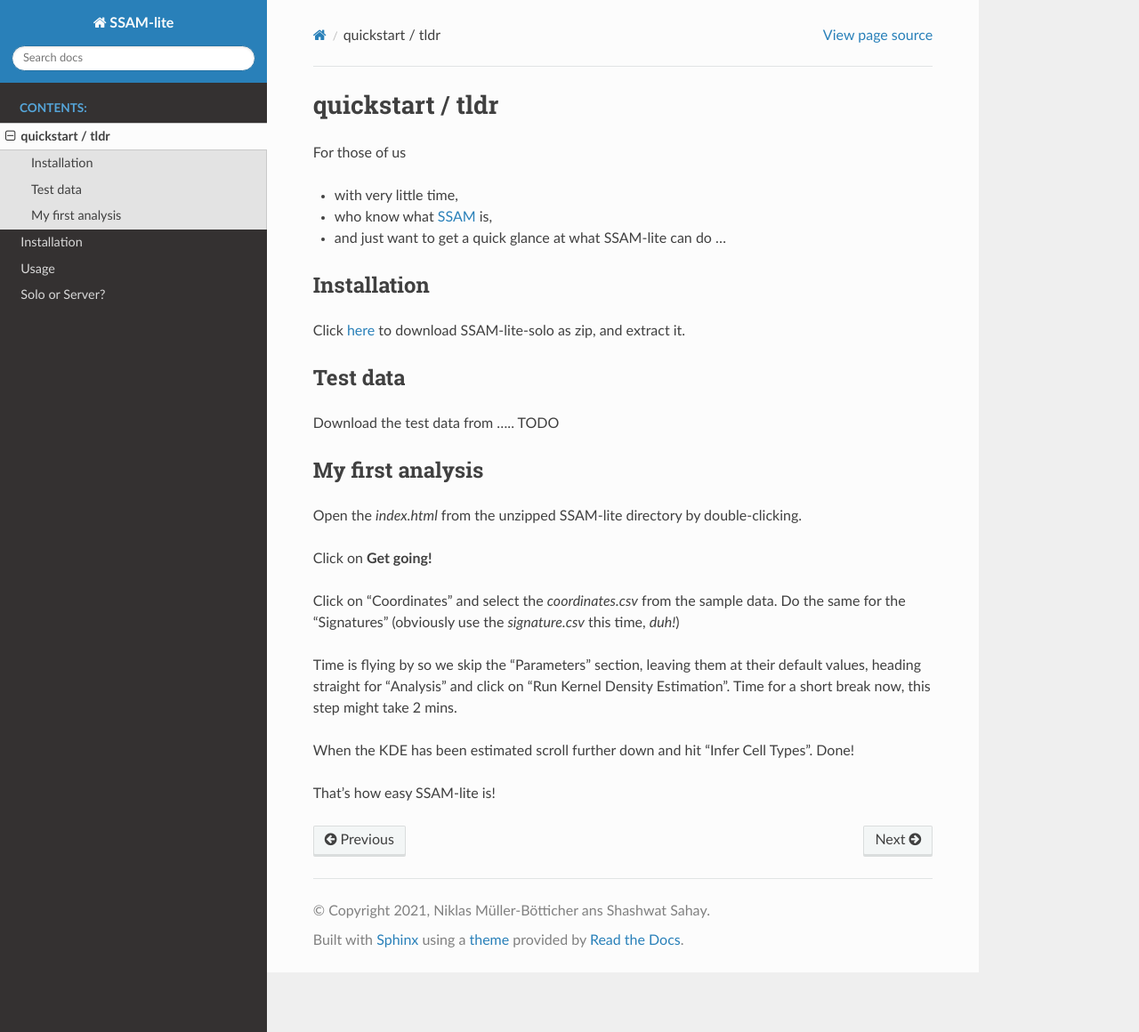
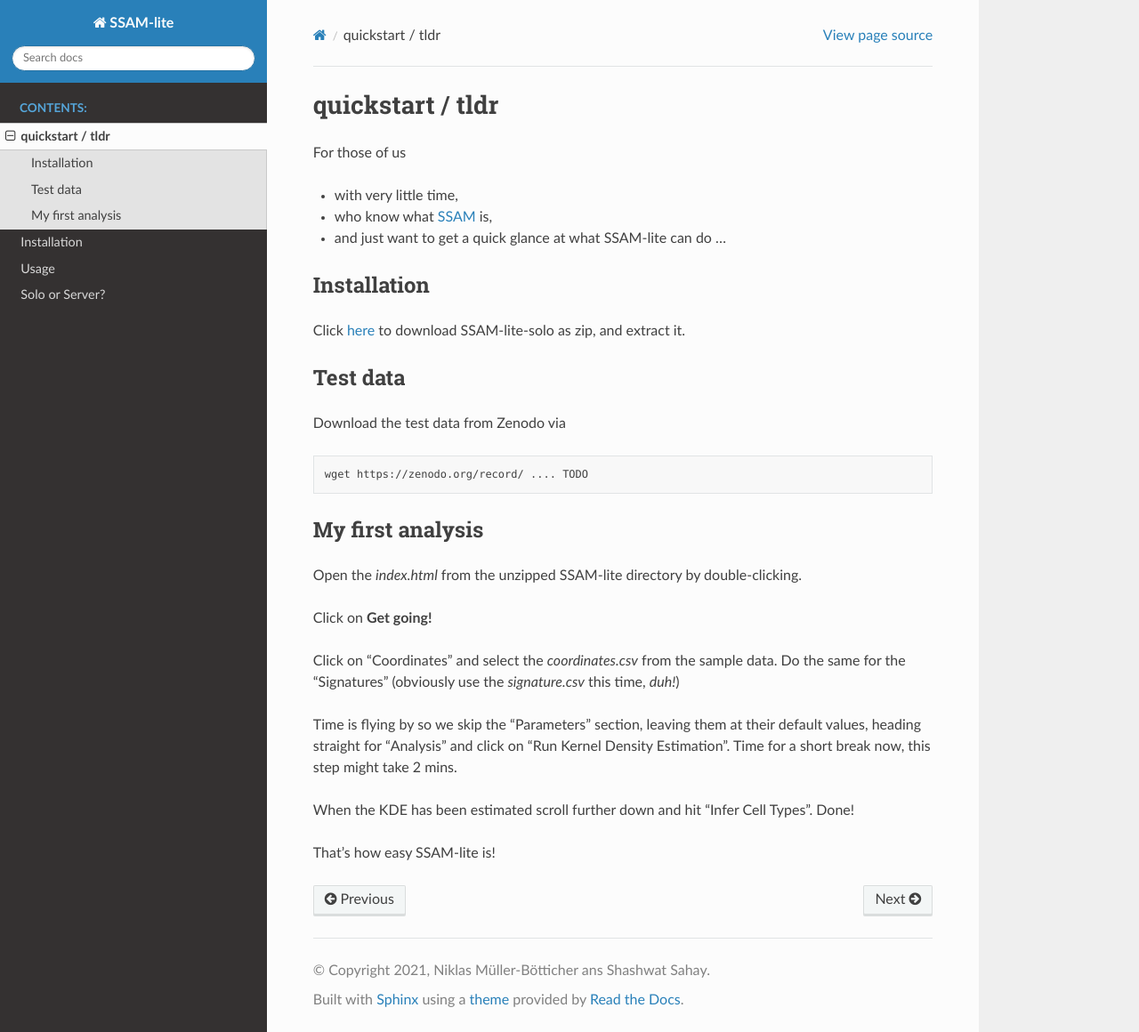
Before and after one commit to HiDiHlabs/ssam-lite, a Sphinx documentation site: the page built from docs/source/quickstart.rst, in a window 1280 px wide and 1160 px high. Shown: the whole window at 89% size. Built offline with Sphinx 7.4.7 and the Read the Docs theme 2.0.0, drawn with Linux system fonts in a browser that asks for light colours.

Commit message:
tiny update to #22 before moving repo

```diff
--- a/docs/source/quickstart.rst
+++ b/docs/source/quickstart.rst
@@ -20,7 +20,12 @@
 Test data
 =========
 
-Download the test data from ..... TODO
+Download the test data from Zenodo via
+
+.. code-block:: bash
+
+   wget https://zenodo.org/record/ .... TODO
+
 
 
 My first analysis
--- a/docs/source/usage.rst
+++ b/docs/source/usage.rst
@@ -1,6 +1,9 @@
 ####################
 Usage
 ####################
+
+If you want to follow our usage guide along with some sample data you can download a sample data set from
+Zenodo (https://zenodo.org/doi????).
 
 Open SSAM-lite
 ==============
```
